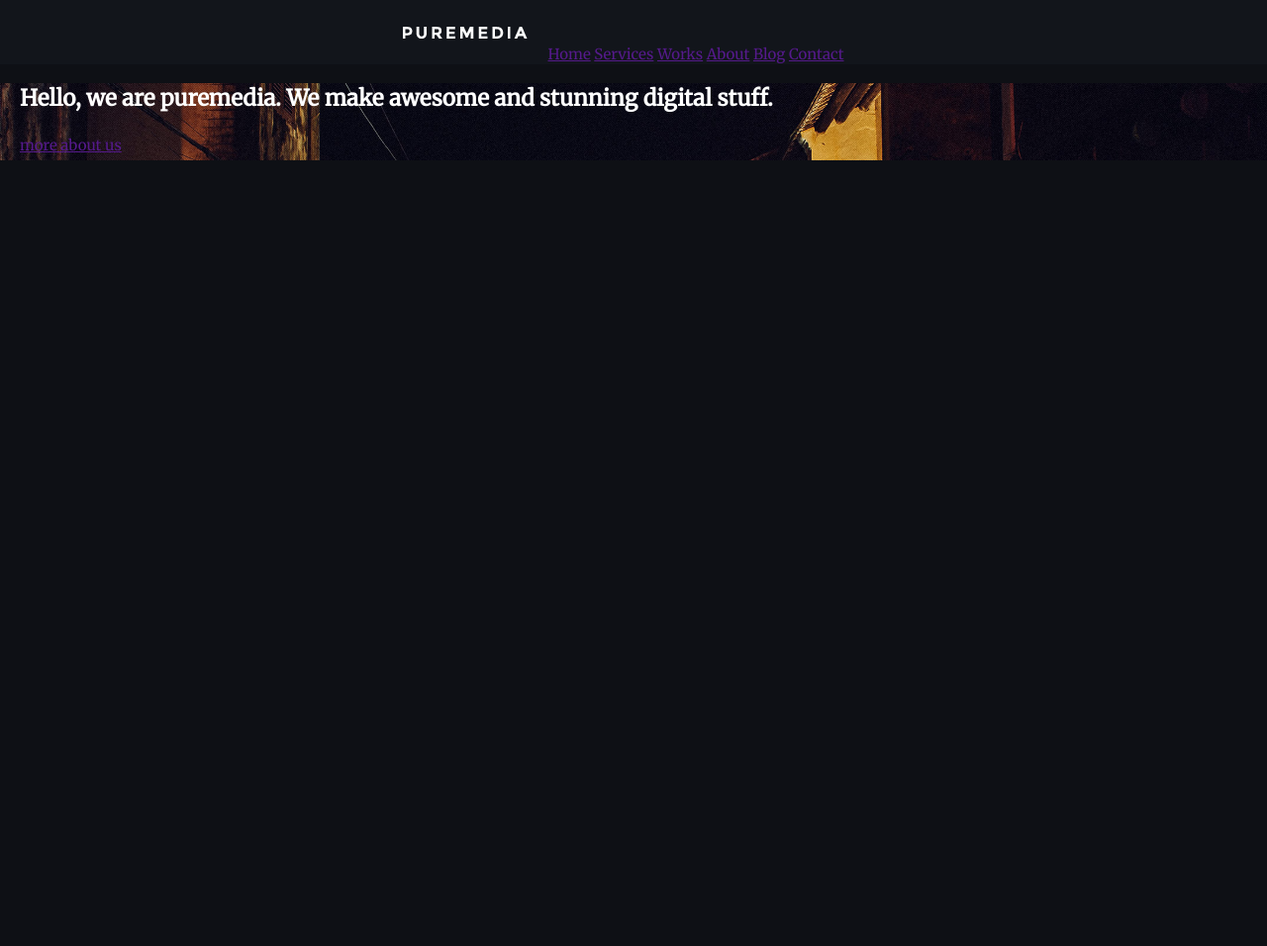
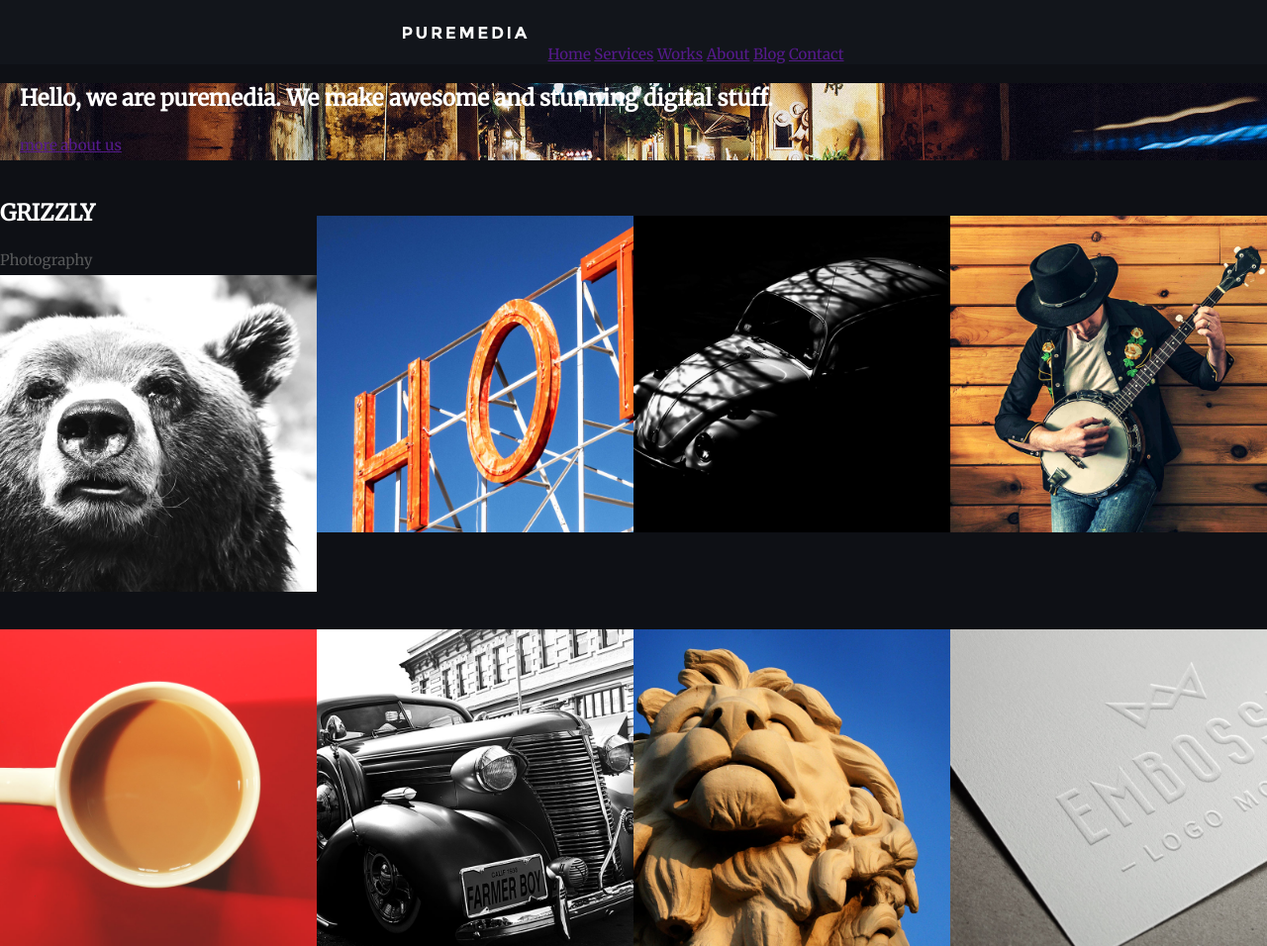
Before and after one commit to josserestrepo/nodetraining, a website built with webpack: page src/index.html in a window 1280 px wide. Shown: the whole page at 99% size. Before the commit the page ends 800 px from the top, so only its background shows below. Built offline with nearby package versions, Linux system fonts and the light colour scheme.

Commit message:
trabajo de hoy 30 de Mayo

```diff
--- a/src/index.html
+++ b/src/index.html
@@ -43,44 +43,44 @@
             <p></p>
             <section class="latest-works">
                 <div class="work">
-                    <h2 class="work-title"></h2>
-                    <div class="work-description"></div>
-                    <img src="" alt="" class="work-img">
+                    <h2 class="work-title">Grizzly</h2>
+                    <div class="work-description">Photography</div>
+                    <img src="assets/images/grizzly.jpg" alt="" class="work-img">
                 </div>
                 <div class="work">
                     <h2 class="work-title"></h2>
                     <div class="work-description"></div>
-                    <img src="" alt="" class="work-img">
+                    <img src="assets/images/hotel.jpg" alt="" class="work-img">
                 </div>
                 <div class="work">
                     <h2 class="work-title"></h2>
                     <div class="work-description"></div>
-                    <img src="" alt="" class="work-img">
+                    <img src="assets/images/beetle.jpg" alt="" class="work-img">
                 </div>
                 <div class="work">
                     <h2 class="work-title"></h2>
                     <div class="work-description"></div>
-                    <img src="" alt="" class="work-img">
+                    <img src="assets/images/banjo-player.jpg" alt="" class="work-img">
                 </div>
                 <div class="work">
                     <h2 class="work-title"></h2>
                     <div class="work-description"></div>
-                    <img src="" alt="" class="work-img">
+                    <img src="assets/images/coffee.jpg" alt="" class="work-img">
                 </div>
                 <div class="work">
                     <h2 class="work-title"></h2>
                     <div class="work-description"></div>
-                    <img src="" alt="" class="work-img">
+                    <img src="assets/images/farmerboy.jpg" alt="" class="work-img">
                 </div>
                 <div class="work">
                     <h2 class="work-title"></h2>
                     <div class="work-description"></div>
-                    <img src="" alt="" class="work-img">
+                    <img src="assets/images/judah.jpg" alt="" class="work-img">
                 </div>
                 <div class="work">
                     <h2 class="work-title"></h2>
                     <div class="work-description"></div>
-                    <img src="" alt="" class="work-img">
+                    <img src="assets/images/embossed-paper.jpg" alt="" class="work-img">
                 </div>
             </section>
         </section>
--- a/src/index.scss
+++ b/src/index.scss
@@ -10,7 +10,9 @@
 //Components mobile firts
 @import "./styles/components/menu.scss";
 @import "./styles/components/hero.scss";
+@import "./styles/components/work.scss";
 
 // Media rules
 @import "./styles/components/menu-media.scss";
 @import "./styles/components/hero-media.scss";
+@import "./styles/components/work-media.scss";
--- /dev/null
+++ b/src/styles/components/work-media.scss
@@ -0,0 +1,10 @@
+@media screen and (min-width: $lg-screen){
+    .work{
+        width: 25%;
+    }
+
+    .work-img{
+        max-width: 100%;
+        height: auto;
+    }
+}
--- /dev/null
+++ b/src/styles/components/work.scss
@@ -0,0 +1,23 @@
+.latest-works{
+    display: flex;
+    flex-flow: row wrap;
+}
+
+.work{
+    display: flex;
+    flex-direction: column;
+    align-items: flex-start;
+    width: 50%;
+
+}
+
+.work-img{
+    max-width: 100%;
+    height: auto;
+}
+
+.work-title{
+    color: white;
+    text-transform: uppercase;
+    font: 15px/21px;
+}
--- a/src/styles/variables.scss
+++ b/src/styles/variables.scss
@@ -30,3 +30,12 @@ $offset-65: 65px;
 // Resources
 $img-logo: url("../assets/images/logo.png");
 $img-hero: url("../assets/images/hero-bg.jpg");
+
+$img-grizzly: url("../assets/images/grizzly.jpg");
+$img-hotel: url("../assets/images/hotel.jpg");
+$img-judah: url("../assets/images/judah.jpg");
+$img-banjo-player: url("../assets/images/banjo-player.jpg");
+$img-beetle: url("../assets/images/beetle.jpg");
+$img-coffe: url("../assets/images/coffe.jpg");
+$img-farmerboy: url("../assets/images/farmerboy.jpg");
+$img-embossed-paper: url("../assets/images/embossed-paper.jpg");
```
Also changed, not shown: assets/images/banjo-player.jpg (added), assets/images/beetle.jpg (added), assets/images/coffee.jpg (added), assets/images/embossed-paper.jpg (added), assets/images/farmerboy.jpg (added), assets/images/grizzly.jpg (added), assets/images/hotel.jpg (added), assets/images/judah.jpg (added).
